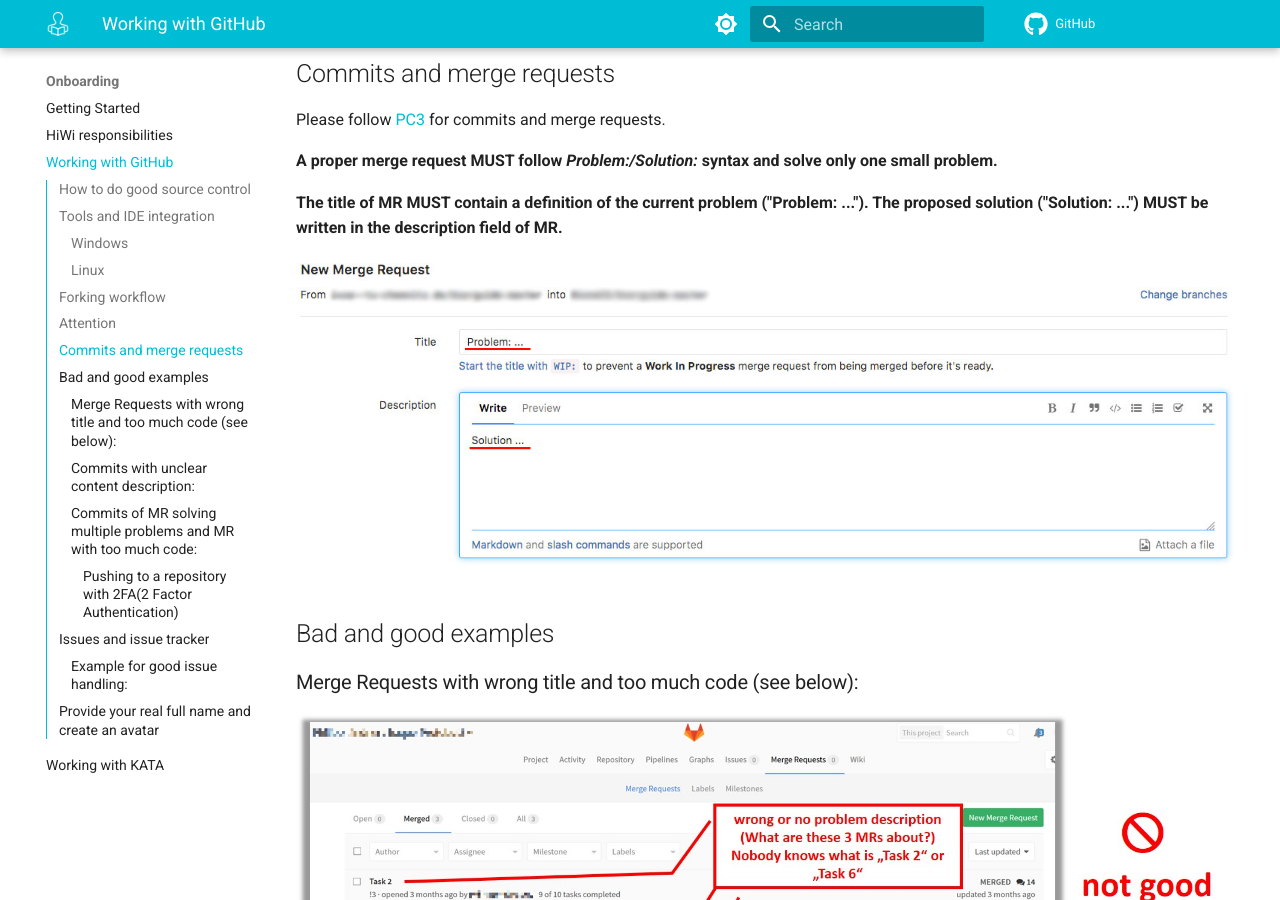
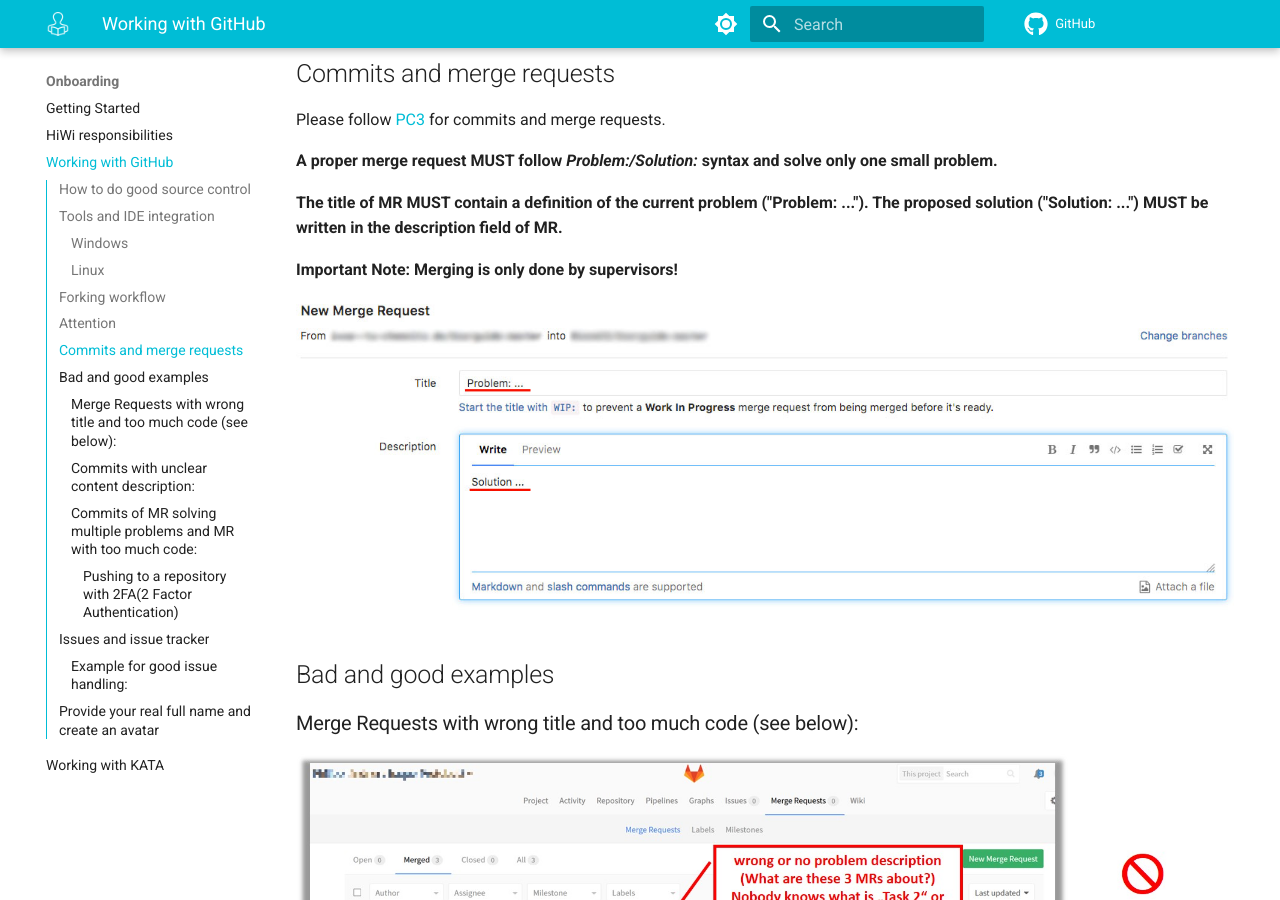
Before and after one commit to josephhuang08/student-guide, an MkDocs documentation site: the page built from docs/content-onboarding/working-with-GitHub.md, in a window 1280 px wide and 900 px high, scrolled down 2566 px. Built offline with MkDocs 1.6.1 and Material for MkDocs 9.7.7, drawn with Linux system fonts in a browser that asks for light colours; comment, search, counter and statistics services are not loaded.

Commit message:
Added an information note considering merging in docs/content-onboarding/working-with-GitHub.md

```diff
--- a/docs/content-onboarding/working-with-GitHub.md
+++ b/docs/content-onboarding/working-with-GitHub.md
@@ -60,6 +60,8 @@ Please follow [PC3](../content-ops/PC3.md) for commits and merge requests.
 <b>A proper merge request MUST follow *Problem:/Solution:* syntax and solve **only one small** problem.</b>
 
 <b>The title of MR MUST contain a definition of the current problem ("Problem: ..."). The proposed solution ("Solution: ...") MUST be written in the description field of MR.</b>
+
+<b>Important Note: Merging is only done by supervisors!</b>
 
 ![sorry, image not available](../assets/gitlab-workflow-ProbSol-example.jpg "Example of MR creation")
 
```
